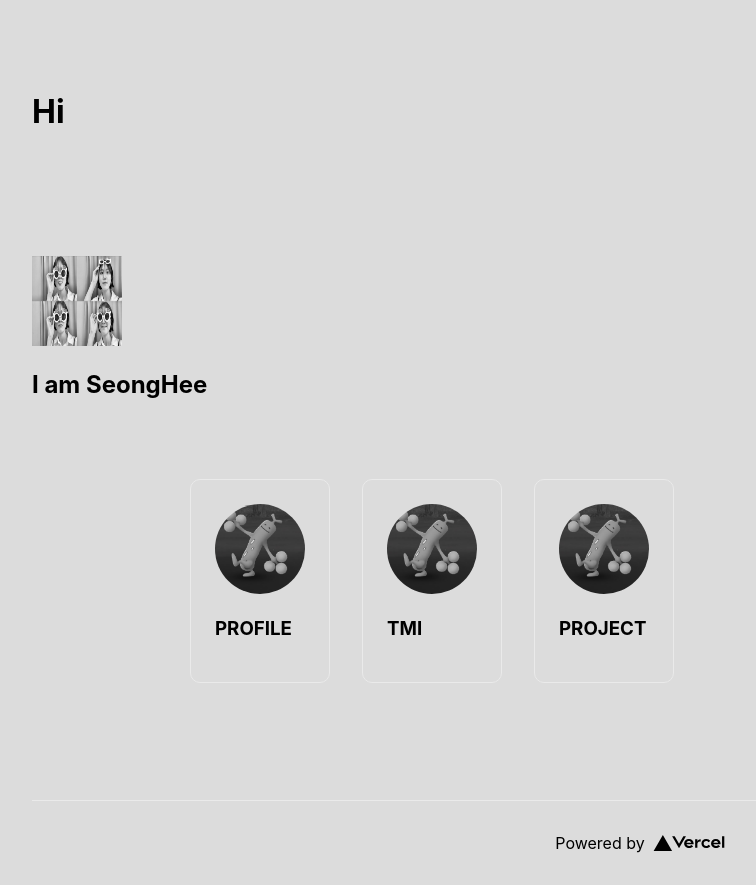
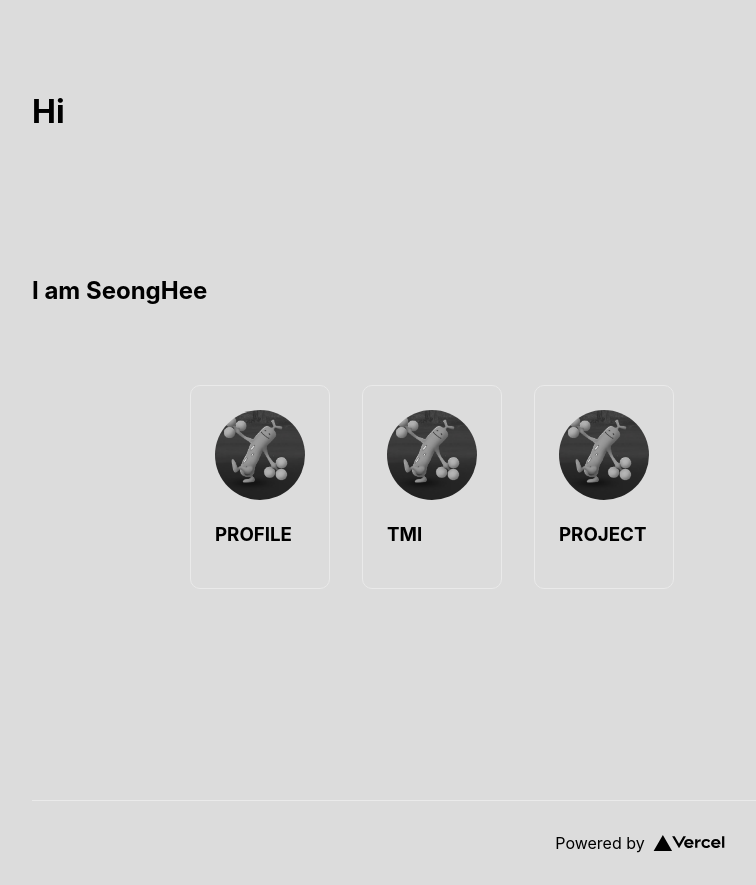
Before and after one commit to tjdgml97/nextjs, a Next.js app: page / in a window 1280 px wide. Shown: the whole page, without its empty margins (0-756 px from the left). Built offline with nearby package versions, Linux system fonts and the light colour scheme.

Commit message:
change Image height

```diff
--- a/pages/index.js
+++ b/pages/index.js
@@ -32,7 +32,7 @@ export default function Home() {
         {/* <Image src="img/IMG_1154.jpg" height={10} width={10} layout={"fill"}   objectFit={"cover"}/> */}
         {/* <Link href="post/first-post"></Link> */}
         <h3 className={styles.face}>Hi<br></br><br></br></h3>
-        <Image  src="img/IMG_1154.jpg" height={120} width={120} />
+        {/* <Image  src="img/IMG_1154.jpg" height={120} width={120} />  */}
         <h2>I am SeongHee</h2>
 
         <p className={styles.description}>
```
